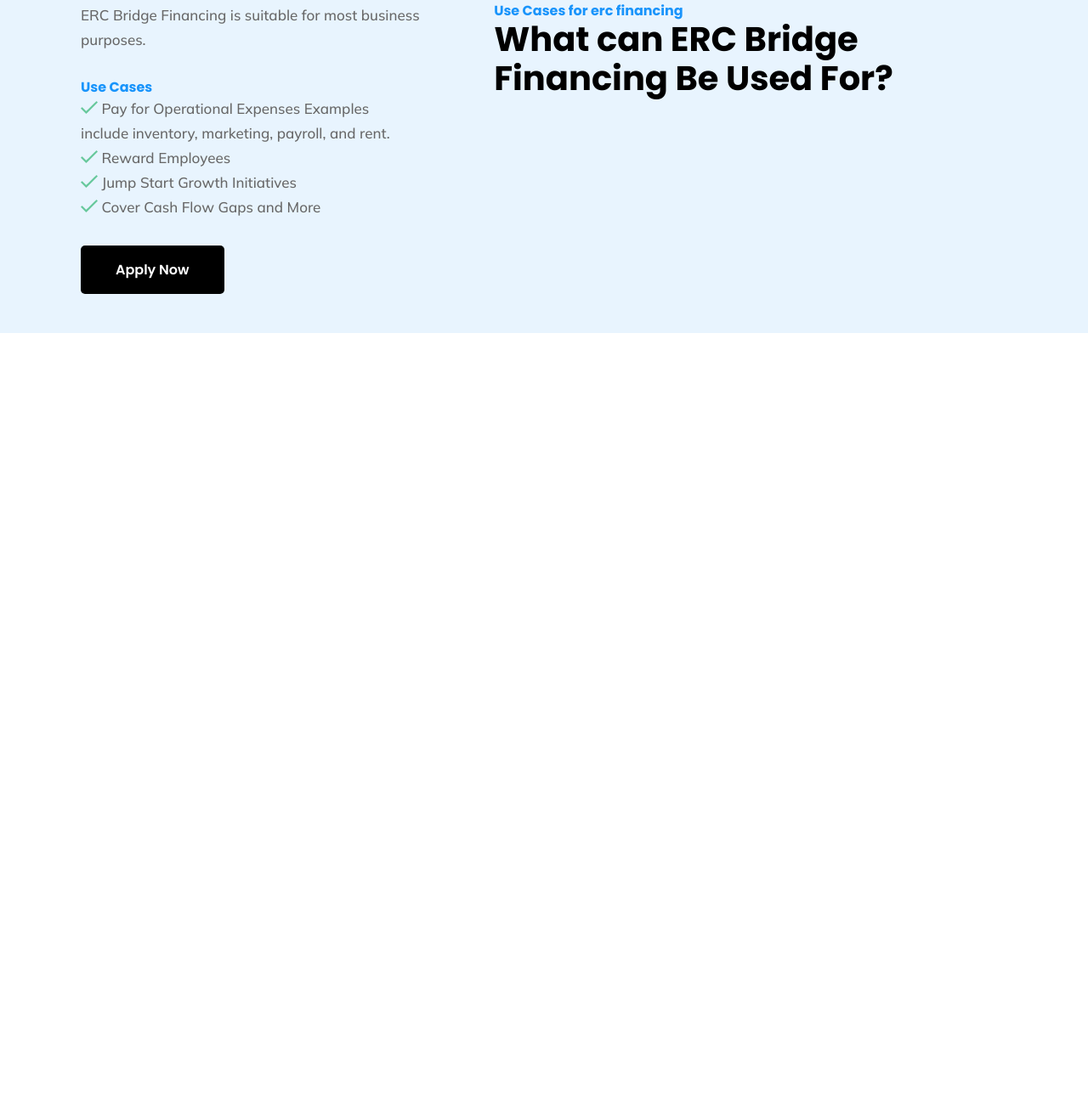
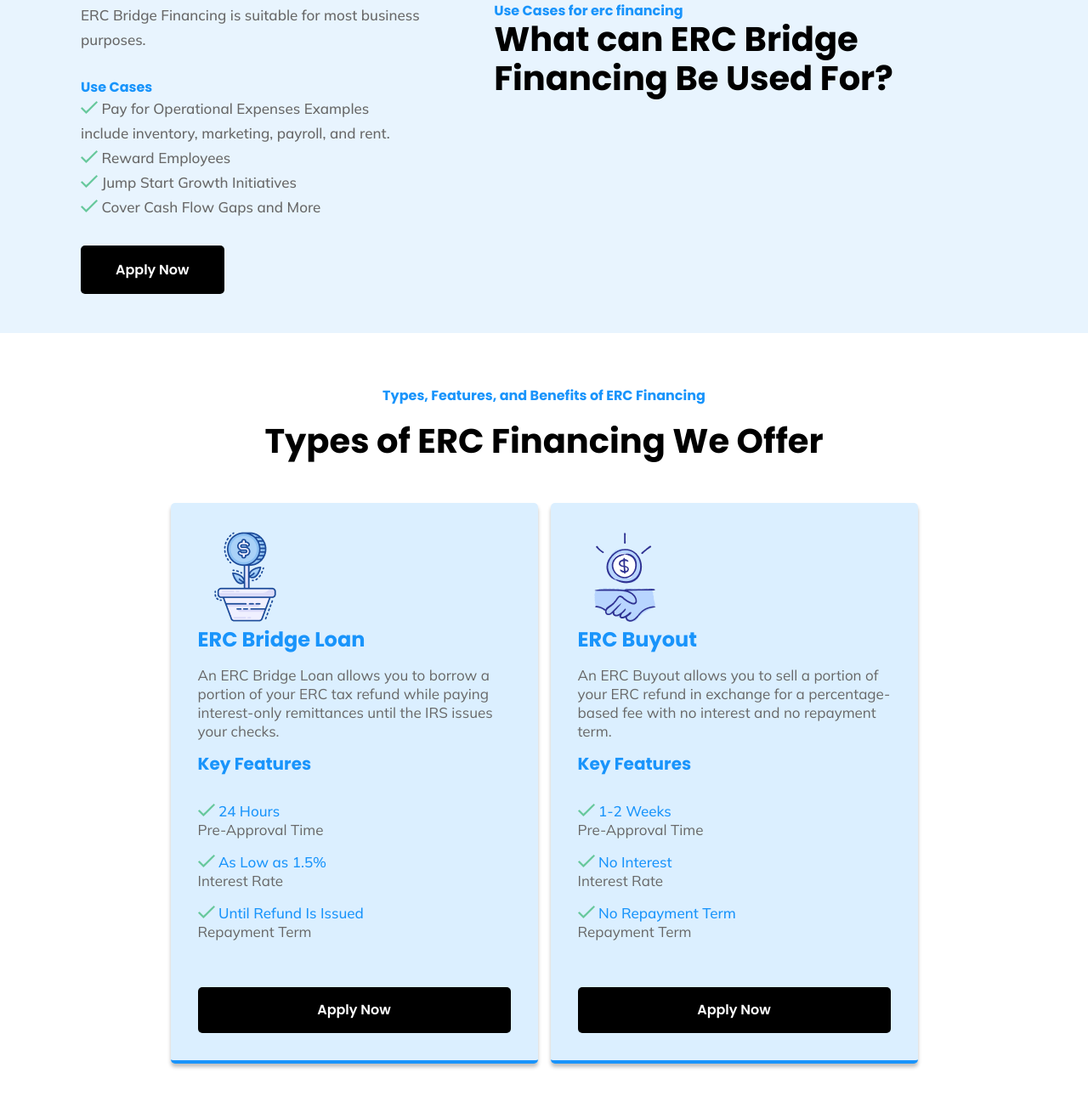
Before and after one commit to HenrikHovhannisyan/8637, a plain HTML site: page index.html in a window 1280 px wide. Shown: the part 1918-3214 px from the top of the page at 85% size. Before the commit the page ends 2310 px from the top, so only its background shows below. Drawn offline with Linux system fonts and the light colour scheme.

Commit message:
Added Types section

```diff
--- a/css/responsive.css
+++ b/css/responsive.css
@@ -176,6 +176,24 @@
   #lr .container {
     max-width: 100%;
   }
+
+  #types .boxes {
+    flex-direction: column;
+  }
+
+  #types .boxes > div {
+    margin-bottom: 20px;
+  }
+
+  #types h2 {
+    font-size: 36px;
+    line-height: 42px;
+  }
+
+  #types p {
+    font-size: 16px;
+    line-height: 20px;
+  }
 }
 
 /* sm */
@@ -267,6 +285,35 @@
     padding-left: 15px;
     padding-right: 15px;
   }
+
+  #types {
+    padding-top: 32px;
+    padding-bottom: 32px;
+  }
+
+  #types h2 {
+    font-size: 32px;
+    line-height: 38px;
+  }
+
+  #types h4 {
+    font-size: 14px;
+    line-height: 18px;
+  }
+
+  #types .boxes > div {
+    padding: 20px;
+  }
+
+  #types h3 {
+    font-size: 20px;
+    line-height: 24px;
+  }
+
+  #types p {
+    font-size: 14px;
+    line-height: 18px;
+  }
 }
 
 /* xs - For small devices */
@@ -352,4 +399,24 @@
   #lr .container {
     padding: 0 10px;
   }
+
+  #types h2 {
+    font-size: 28px;
+    line-height: 34px;
+  }
+
+  #types h3 {
+    font-size: 18px;
+    line-height: 22px;
+  }
+
+  #types p {
+    font-size: 12px;
+    line-height: 16px;
+  }
+
+  #types .dark_btn {
+    font-size: 12px;
+    padding: 10px 15px;
+  }
 }
--- a/css/style.css
+++ b/css/style.css
@@ -299,3 +299,91 @@ nav .nav-links {
   }
 }
 /* End lr section */
+
+/* Start Types section */
+#types {
+  padding-top: 64px;
+  padding-bottom: 64px;
+
+  h4 {
+    font-family: Poppins;
+    font-size: 16px;
+    font-weight: 700;
+    line-height: 20px;
+    text-align: center;
+    color: var(--blue);
+    margin-bottom: 20px;
+  }
+
+  h2 {
+    font-family: Poppins;
+    font-size: 40px;
+    font-weight: 700;
+    line-height: 46.4px;
+    text-align: center;
+    color: var(--black);
+    margin-bottom: 50px;
+  }
+
+  .boxes {
+    display: flex;
+    justify-content: center;
+    gap: 15px;
+    div {
+      max-width: 368px;
+      padding: 32px;
+      background-color: var(--blue-white);
+      border-radius: 5px;
+      box-shadow: 0px 4px 4px 0px #00000040;
+      border-bottom: 4px solid var(--blue);
+
+      h3 {
+        font-family: Poppins;
+        font-size: 24px;
+        font-weight: 700;
+        line-height: 29.28px;
+        text-align: left;
+        color: var(--blue);
+        margin-bottom: 16px;
+      }
+
+      p {
+        font-family: Mulish;
+        font-size: 17px;
+        font-weight: 400;
+        line-height: 21.93px;
+        text-align: left;
+        color: var(--grey);
+        margin-bottom: 16px;
+
+        span {
+          font-family: Mulish;
+          font-size: 17px;
+          font-weight: 500;
+          line-height: 20.74px;
+          text-align: left;
+          color: var(--blue);
+        }
+      }
+
+      h4 {
+        font-family: Poppins;
+        font-size: 20px;
+        font-weight: 700;
+        line-height: 24.4px;
+        text-align: left;
+        color: var(--blue);
+        margin-bottom: 32px;
+      }
+
+      .dark_btn {
+        display: inherit;
+      }
+    }
+
+    div > p:nth-last-child(-n + 2) {
+      margin-bottom: 55px;
+    }
+  }
+}
+/* End Types section */
--- a/index.html
+++ b/index.html
@@ -188,6 +188,64 @@
           </div>
         </div>
       </section>
+      <section id="types" class="container">
+        <h4>Types, Features, and Benefits of ERC Financing</h4>
+        <h2>Types of ERC Financing We Offer</h2>
+        <div class="boxes">
+          <div>
+            <img src="./images/growth.png" alt="" />
+            <h3>ERC Bridge Loan</h3>
+            <p>
+              An ERC Bridge Loan allows you to borrow a portion of your ERC tax
+              refund while paying interest-only remittances until the IRS issues
+              your checks.
+            </p>
+            <h4>Key Features</h4>
+            <p>
+              <img src="./images/icons/Vector.png" />
+              <span>24 Hours</span> <br />
+              Pre-Approval Time
+            </p>
+            <p>
+              <img src="./images/icons/Vector.png" />
+              <span>As Low as 1.5%</span> <br />
+              Interest Rate
+            </p>
+            <p>
+              <img src="./images/icons/Vector.png" />
+              <span>Until Refund Is Issued</span> <br />
+              Repayment Term
+            </p>
+            <a href="#" class="dark_btn">Apply Now</a>
+          </div>
+          <div>
+            <img src="./images/money.png" alt="" />
+            <h3>ERC Buyout</h3>
+            <p>
+              An ERC Buyout allows you to sell a portion of your ERC refund in
+              exchange for a percentage-based fee with no interest and no
+              repayment term.
+            </p>
+            <h4>Key Features</h4>
+            <p>
+              <img src="./images/icons/Vector.png" />
+              <span>1-2 Weeks</span> <br />
+              Pre-Approval Time
+            </p>
+            <p>
+              <img src="./images/icons/Vector.png" />
+              <span>No Interest</span> <br />
+              Interest Rate
+            </p>
+            <p>
+              <img src="./images/icons/Vector.png" />
+              <span>No Repayment Term</span> <br />
+              Repayment Term
+            </p>
+            <a href="#" class="dark_btn">Apply Now</a>
+          </div>
+        </div>
+      </section>
     </main>
   </body>
 </html>
```
Also changed, not shown: images/growth.png (added), images/money.png (added), images/most.png (added).
